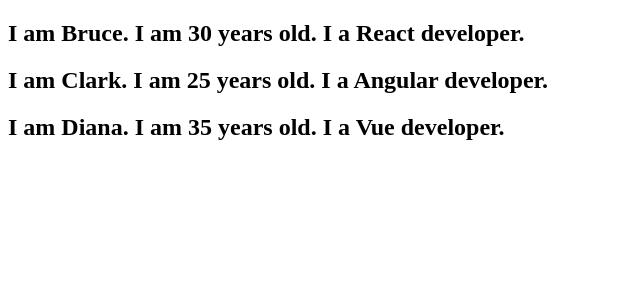
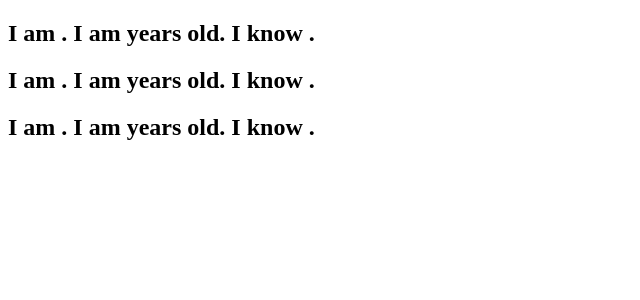
Before and after one commit to soknanprogramming/React-js, a React (Create React App) app: page / in a window 1280 px wide. Shown: the top 300 px of the page, without its empty margins (0-640 px from the left). Built offline with nearby package versions, Linux system fonts and the light colour scheme.

Commit message:
List Rendering 2

```diff
--- a/src/components/NumberList.js
+++ b/src/components/NumberList.js
@@ -1,4 +1,5 @@
 import React from 'react'
+import Person from './Person'
 
 function NumberList() {
     const persons = [
@@ -21,11 +22,9 @@
             skill: 'Vue'
         }
     ]
-    const personList = persons.map(person => (<h2 key={person.id}>
-                                                I am {person.name}.
-                                                I am {person.age} years old.
-                                                I a {person.skill} developer.
-                                            </h2>))
+    const personList = persons.map(person => (
+        <Person person={person} key={person.id}></Person>
+    ))
     return <div>{personList}</div>
 }
 
--- /dev/null
+++ b/src/components/Person.js
@@ -0,0 +1,13 @@
+import React from 'react';
+
+function Person({name, age, skill}){
+    return (
+        <div>
+            <h2>
+                I am {name}. I am {age} years old. I know {skill}.
+            </h2>
+        </div>
+    )
+}
+
+export default Person
```
